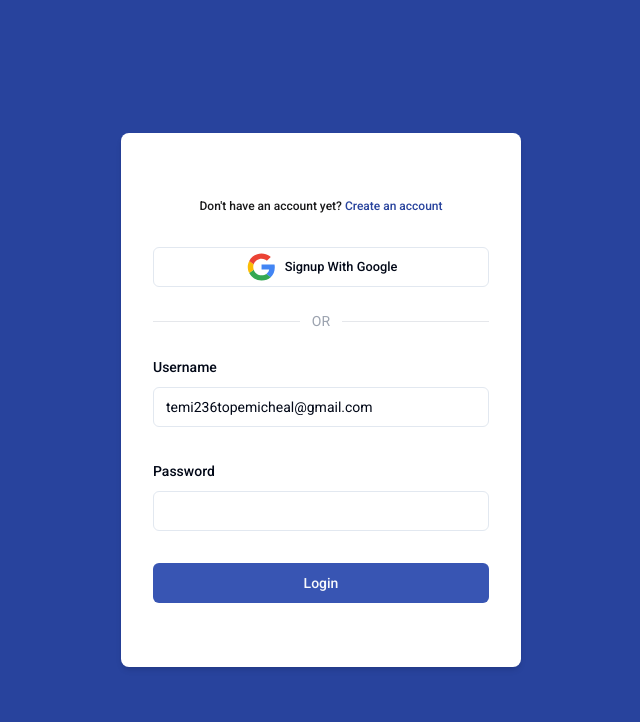
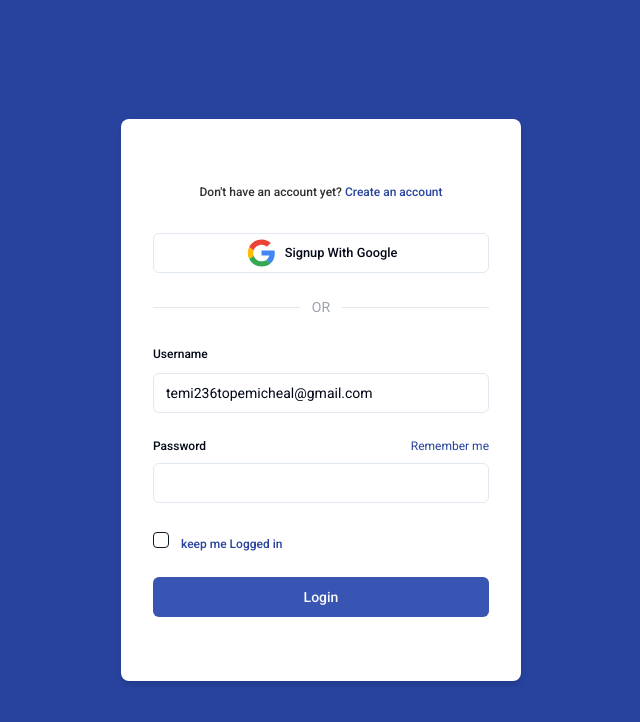
Before and after one commit to TEECOD3/TeeBoard, a Next.js app: page / in a window 1280 px wide. Shown: the top 722 px of the page, without its empty margins (319-959 px from the left). Built offline with nearby package versions, Linux system fonts and the light colour scheme.

Commit message:
Feature:completing the dashboard and adding auth

```diff
--- a/app/(Auth)/components/LoginForm.tsx
+++ b/app/(Auth)/components/LoginForm.tsx
@@ -3,23 +3,22 @@ import { Button } from "@/components/ui/button";
 import google from "@/public/assets/svg/google.svg";
 import Image from "next/image";
 
-import { z } from "zod";
 import { zodResolver } from "@hookform/resolvers/zod";
 import { useForm } from "react-hook-form";
+import { z } from "zod";
 
+import { Checkbox } from "@/components/ui/checkbox";
 import {
   Form,
   FormControl,
-  FormDescription,
   FormField,
   FormItem,
   FormLabel,
   FormMessage,
 } from "@/components/ui/form";
 import { Input } from "@/components/ui/input";
-import { useState, useTransition } from "react";
 import { useRouter } from "next/navigation";
-import { Loader2Icon } from "lucide-react";
+import { useState } from "react";
 
 const formSchema = z.object({
   username: z
@@ -27,8 +26,9 @@ const formSchema = z.object({
     .min(6, { message: "minimum of 6 letters required" })
     .max(50),
   password: z
-    .string({ message: "password is required" })
+    .string({ message: "password is required to login" })
     .min(6, { message: "minimum of 6 characters is required" }),
+  mobile: z.boolean().default(false).optional(),
 });
 
 const LoginForm = () => {
@@ -49,7 +49,7 @@ const LoginForm = () => {
   }
   return (
     <div>
-      <p className="text-[0.75rem] text-black font-medium text-center">
+      <p className=" text-[0.6rem] lg:text-[0.75rem] text-black/90 font-medium text-center">
         Don&apos;t have an account yet?{" "}
         <span className="text-dark-blue">Create an account</span>
       </p>
@@ -75,13 +75,15 @@ const LoginForm = () => {
       </div>
 
       <Form {...form}>
-        <form onSubmit={form.handleSubmit(onSubmit)} className="space-y-8">
+        <form onSubmit={form.handleSubmit(onSubmit)} className="space-y-6">
           <FormField
             control={form.control}
             name="username"
             render={({ field }) => (
               <FormItem>
-                <FormLabel>Username</FormLabel>
+                <FormLabel className="text-[0.6rem] lg:text-[0.75rem]">
+                  Username
+                </FormLabel>
                 <FormControl>
                   <Input placeholder="" {...field} />
                 </FormControl>
@@ -96,11 +98,40 @@ const LoginForm = () => {
             name="password"
             render={({ field }) => (
               <FormItem>
-                <FormLabel className="text-sm ">Password</FormLabel>
+                <div className="flex justify-between">
+                  <FormLabel className="text-[0.6rem] lg:text-[0.75rem]">
+                    Password
+                  </FormLabel>
+                  <span className="text-dark-blue text-[0.6rem] lg:text-[0.75rem]">
+                    Remember me
+                  </span>
+                </div>
+
                 <FormControl>
                   <Input placeholder="" {...field} />
                 </FormControl>
-                <FormMessage className="text-[10px] text-red-400" />
+                <FormMessage className="text-[0.6rem] lg:text-[0.75rem] text-red-400" />
+              </FormItem>
+            )}
+          />
+
+          <FormField
+            control={form.control}
+            name="mobile"
+            render={({ field }) => (
+              <FormItem className="flex flex-row items-baseline gap-x-3">
+                <FormControl>
+                  <Checkbox
+                    checked={field.value}
+                    onCheckedChange={field.onChange}
+                    className="accent-dark-blue"
+                  />
+                </FormControl>
+                <div className="text-[0.6rem] lg:text-[0.75rem]">
+                  <FormLabel className="text-[0.6rem] lg:text-[0.75rem] h-full text-dark-blue font-medium">
+                    keep me Logged in
+                  </FormLabel>
+                </div>
               </FormItem>
             )}
           />
--- a/app/(Auth)/page.tsx
+++ b/app/(Auth)/page.tsx
@@ -4,7 +4,7 @@ export default function Home() {
   return (
     <div className="bg-dark-blue">
       <div className="flex container min-h-screen items-center justify-center ">
-        <div className="py-8 px-6 lg:py-16 lg:px-8 w-[20rem] lg:w-[25rem] border-cyan-blue bg-white shadow-md rounded-lg">
+        <div className="py-8 px-6 lg:py-16 lg:px-8 w-[23rem] lg:w-[25rem] border-cyan-blue bg-white shadow-md rounded-lg">
           <LoginForm />
         </div>
       </div>
--- a/app/(Dashboard)/Dashboard/Components/FirstRow.tsx
+++ b/app/(Dashboard)/Dashboard/Components/FirstRow.tsx
@@ -55,8 +55,17 @@ function ExamDetails() {
           spanish Language
         </p>
 
-        <div className="flex">
-          <div className="relative size-10 rounded-full overflow-hidden">
+        <div className="flex items-center">
+          <div className="relative size-10 rounded-full overflow-hidden flex items-center justify-center">
+            <Image
+              src={userprofileimage}
+              alt="user profile image"
+              height={100}
+              width={150}
+              className="object-cover w-full h-full"
+            />
+          </div>
+          <div className="relative size-10 rounded-full overflow-hidden -ml-4  border-[3px] border-dark-blue flex items-center justify-center">
             <Image
               src={userprofileimage}
               alt="user profile image"
@@ -65,16 +74,7 @@ function ExamDetails() {
               className="object-cover w-full h-full"
             />
           </div>
-          <div className="relative size-10 rounded-full overflow-hidden -ml-4  border-[3px] border-dark-blue">
-            <Image
-              src={userprofileimage}
-              alt="user profile image"
-              height={150}
-              width={150}
-              className="object-cover w-full h-full"
-            />
-          </div>
-          <div className="relative size-10 rounded-full overflow-hidden -ml-4 border-[3px] border-dark-blue">
+          <div className="relative size-10 rounded-full overflow-hidden -ml-4 border-[3px] border-dark-blue flex items-center justify-center">
             <Image
               src={userprofileimage}
               alt="user profile image"
--- /dev/null
+++ b/components/ui/checkbox.tsx
@@ -0,0 +1,30 @@
+"use client"
+
+import * as React from "react"
+import * as CheckboxPrimitive from "@radix-ui/react-checkbox"
+import { Check } from "lucide-react"
+
+import { cn } from "@/lib/utils"
+
+const Checkbox = React.forwardRef<
+  React.ElementRef<typeof CheckboxPrimitive.Root>,
+  React.ComponentPropsWithoutRef<typeof CheckboxPrimitive.Root>
+>(({ className, ...props }, ref) => (
+  <CheckboxPrimitive.Root
+    ref={ref}
+    className={cn(
+      "peer h-4 w-4 shrink-0 rounded-sm border border-primary ring-offset-background focus-visible:outline-none focus-visible:ring-2 focus-visible:ring-ring focus-visible:ring-offset-2 disabled:cursor-not-allowed disabled:opacity-50 data-[state=checked]:bg-primary data-[state=checked]:text-primary-foreground",
+      className
+    )}
+    {...props}
+  >
+    <CheckboxPrimitive.Indicator
+      className={cn("flex items-center justify-center text-current")}
+    >
+      <Check className="h-4 w-4" />
+    </CheckboxPrimitive.Indicator>
+  </CheckboxPrimitive.Root>
+))
+Checkbox.displayName = CheckboxPrimitive.Root.displayName
+
+export { Checkbox }
--- a/package.json
+++ b/package.json
@@ -10,6 +10,7 @@
   },
   "dependencies": {
     "@hookform/resolvers": "^3.4.2",
+    "@radix-ui/react-checkbox": "^1.0.4",
     "@radix-ui/react-dialog": "^1.0.5",
     "@radix-ui/react-label": "^2.0.2",
     "@radix-ui/react-separator": "^1.0.3",
--- a/tailwind.config.ts
+++ b/tailwind.config.ts
@@ -12,7 +12,7 @@ const config = {
   theme: {
     container: {
       center: true,
-      padding: "2rem",
+      padding: "1rem",
       screens: {
         "2xl": "1400px",
       },
```
Also changed, not shown: 1 other file (tests, documents, lock files or other folders).
